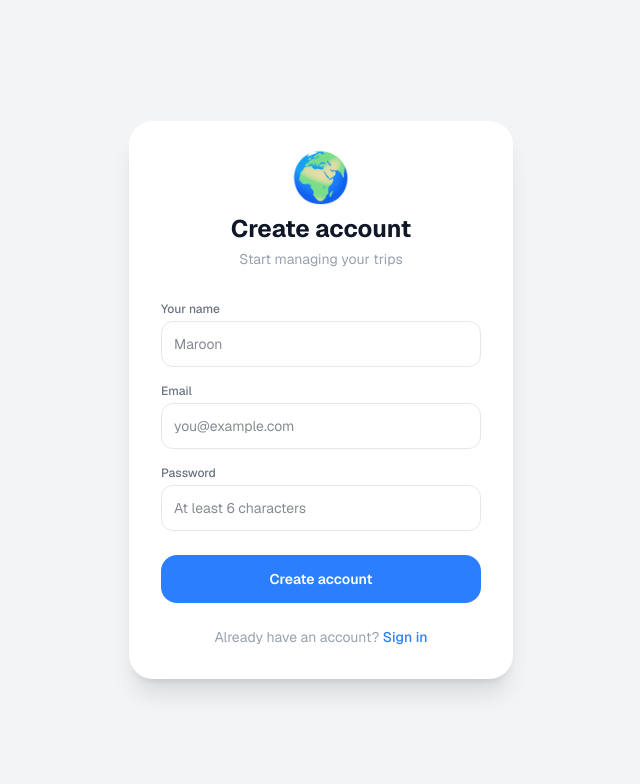
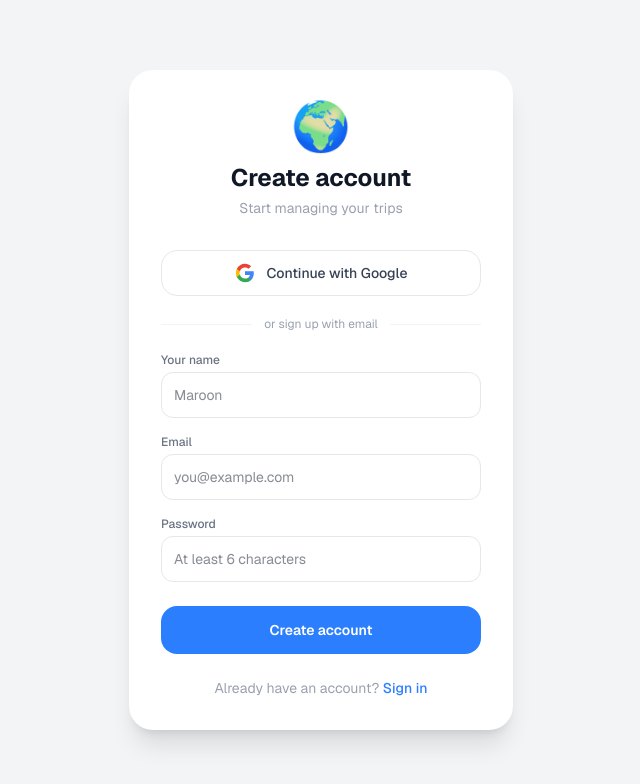
Before and after one commit to maroonshalbak-code/wandr, a Next.js app: page /auth/signup in a window 1280 px wide. Shown: the top 784 px of the page, without its empty margins (319-959 px from the left). Built offline with nearby package versions, Linux system fonts and the light colour scheme; no server answers.

Commit message:
feat: Google OAuth login on login and signup pages

```diff
--- a/app/auth/login/page.tsx
+++ b/app/auth/login/page.tsx
@@ -4,11 +4,23 @@
 import Link from 'next/link';
 import { createClient } from '@/lib/supabase/client';
 
+function GoogleIcon() {
+  return (
+    <svg className="w-5 h-5 flex-shrink-0" viewBox="0 0 24 24" xmlns="http://www.w3.org/2000/svg">
+      <path d="M22.56 12.25c0-.78-.07-1.53-.2-2.25H12v4.26h5.92c-.26 1.37-1.04 2.53-2.21 3.31v2.77h3.57c2.08-1.92 3.28-4.74 3.28-8.09z" fill="#4285F4"/>
+      <path d="M12 23c2.97 0 5.46-.98 7.28-2.66l-3.57-2.77c-.98.66-2.23 1.06-3.71 1.06-2.86 0-5.29-1.93-6.16-4.53H2.18v2.84C3.99 20.53 7.7 23 12 23z" fill="#34A853"/>
+      <path d="M5.84 14.09c-.22-.66-.35-1.36-.35-2.09s.13-1.43.35-2.09V7.07H2.18C1.43 8.55 1 10.22 1 12s.43 3.45 1.18 4.93l3.66-2.84z" fill="#FBBC05"/>
+      <path d="M12 5.38c1.62 0 3.06.56 4.21 1.64l3.15-3.15C17.45 2.09 14.97 1 12 1 7.7 1 3.99 3.47 2.18 7.07l3.66 2.84c.87-2.6 3.3-4.53 6.16-4.53z" fill="#EA4335"/>
+    </svg>
+  );
+}
+
 export default function LoginPage() {
   const [email, setEmail] = useState('');
   const [password, setPassword] = useState('');
   const [error, setError] = useState('');
   const [loading, setLoading] = useState(false);
+  const [googleLoading, setGoogleLoading] = useState(false);
 
   const handleLogin = async (e: React.FormEvent) => {
     e.preventDefault();
@@ -20,8 +32,21 @@
       setError(error.message);
       setLoading(false);
     } else {
-      // Hard redirect so the browser re-reads the session cookie before middleware runs
       window.location.href = '/';
+    }
+  };
+
+  const handleGoogle = async () => {
+    setGoogleLoading(true);
+    setError('');
+    const supabase = createClient();
+    const { error } = await supabase.auth.signInWithOAuth({
+      provider: 'google',
+      options: { redirectTo: `${window.location.origin}/auth/callback` },
+    });
+    if (error) {
+      setError(error.message);
+      setGoogleLoading(false);
     }
   };
 
@@ -31,7 +56,24 @@
         <div className="text-center mb-8">
           <span className="text-5xl">🌍</span>
           <h1 className="text-2xl font-bold text-gray-900 mt-3">Welcome back</h1>
-          <p className="text-gray-400 text-sm mt-1">Sign in to your Wandr account</p>
+          <p className="text-gray-400 text-sm mt-1">Sign in to your i-Travel account</p>
+        </div>
+
+        {/* Google button */}
+        <button
+          onClick={handleGoogle}
+          disabled={googleLoading || loading}
+          className="w-full flex items-center justify-center gap-3 py-3 rounded-2xl border border-gray-200 text-sm font-medium text-gray-700 hover:bg-gray-50 transition-colors disabled:opacity-60 mb-5"
+        >
+          <GoogleIcon />
+          {googleLoading ? 'Redirecting…' : 'Continue with Google'}
+        </button>
+
+        {/* Divider */}
+        <div className="flex items-center gap-3 mb-5">
+          <div className="flex-1 h-px bg-gray-100" />
+          <span className="text-xs text-gray-400">or sign in with email</span>
+          <div className="flex-1 h-px bg-gray-100" />
         </div>
 
         <form onSubmit={handleLogin} className="flex flex-col gap-4">
@@ -68,7 +110,7 @@
 
           <button
             type="submit"
-            disabled={loading}
+            disabled={loading || googleLoading}
             className="w-full py-3.5 rounded-2xl bg-blue-500 text-white font-semibold text-sm hover:bg-blue-600 transition-colors disabled:opacity-60 mt-2"
           >
             {loading ? 'Signing in…' : 'Sign in'}
--- a/app/auth/signup/page.tsx
+++ b/app/auth/signup/page.tsx
@@ -3,6 +3,17 @@
 import { useState } from 'react';
 import Link from 'next/link';
 import { createClient } from '@/lib/supabase/client';
+
+function GoogleIcon() {
+  return (
+    <svg className="w-5 h-5 flex-shrink-0" viewBox="0 0 24 24" xmlns="http://www.w3.org/2000/svg">
+      <path d="M22.56 12.25c0-.78-.07-1.53-.2-2.25H12v4.26h5.92c-.26 1.37-1.04 2.53-2.21 3.31v2.77h3.57c2.08-1.92 3.28-4.74 3.28-8.09z" fill="#4285F4"/>
+      <path d="M12 23c2.97 0 5.46-.98 7.28-2.66l-3.57-2.77c-.98.66-2.23 1.06-3.71 1.06-2.86 0-5.29-1.93-6.16-4.53H2.18v2.84C3.99 20.53 7.7 23 12 23z" fill="#34A853"/>
+      <path d="M5.84 14.09c-.22-.66-.35-1.36-.35-2.09s.13-1.43.35-2.09V7.07H2.18C1.43 8.55 1 10.22 1 12s.43 3.45 1.18 4.93l3.66-2.84z" fill="#FBBC05"/>
+      <path d="M12 5.38c1.62 0 3.06.56 4.21 1.64l3.15-3.15C17.45 2.09 14.97 1 12 1 7.7 1 3.99 3.47 2.18 7.07l3.66 2.84c.87-2.6 3.3-4.53 6.16-4.53z" fill="#EA4335"/>
+    </svg>
+  );
+}
 
 export default function SignupPage() {
   const [name, setName] = useState('');
@@ -10,7 +21,22 @@
   const [password, setPassword] = useState('');
   const [error, setError] = useState('');
   const [loading, setLoading] = useState(false);
+  const [googleLoading, setGoogleLoading] = useState(false);
   const [sent, setSent] = useState(false);
+
+  const handleGoogle = async () => {
+    setGoogleLoading(true);
+    setError('');
+    const supabase = createClient();
+    const { error } = await supabase.auth.signInWithOAuth({
+      provider: 'google',
+      options: { redirectTo: `${window.location.origin}/auth/callback` },
+    });
+    if (error) {
+      setError(error.message);
+      setGoogleLoading(false);
+    }
+  };
 
   const handleSignup = async (e: React.FormEvent) => {
     e.preventDefault();
@@ -54,6 +80,23 @@
           <span className="text-5xl">🌍</span>
           <h1 className="text-2xl font-bold text-gray-900 mt-3">Create account</h1>
           <p className="text-gray-400 text-sm mt-1">Start managing your trips</p>
+        </div>
+
+        {/* Google button */}
+        <button
+          onClick={handleGoogle}
+          disabled={googleLoading || loading}
+          className="w-full flex items-center justify-center gap-3 py-3 rounded-2xl border border-gray-200 text-sm font-medium text-gray-700 hover:bg-gray-50 transition-colors disabled:opacity-60 mb-5"
+        >
+          <GoogleIcon />
+          {googleLoading ? 'Redirecting…' : 'Continue with Google'}
+        </button>
+
+        {/* Divider */}
+        <div className="flex items-center gap-3 mb-5">
+          <div className="flex-1 h-px bg-gray-100" />
+          <span className="text-xs text-gray-400">or sign up with email</span>
+          <div className="flex-1 h-px bg-gray-100" />
         </div>
 
         <form onSubmit={handleSignup} className="flex flex-col gap-4">
@@ -103,7 +146,7 @@
 
           <button
             type="submit"
-            disabled={loading}
+            disabled={loading || googleLoading}
             className="w-full py-3.5 rounded-2xl bg-blue-500 text-white font-semibold text-sm hover:bg-blue-600 transition-colors disabled:opacity-60 mt-2"
           >
             {loading ? 'Creating account…' : 'Create account'}
```
